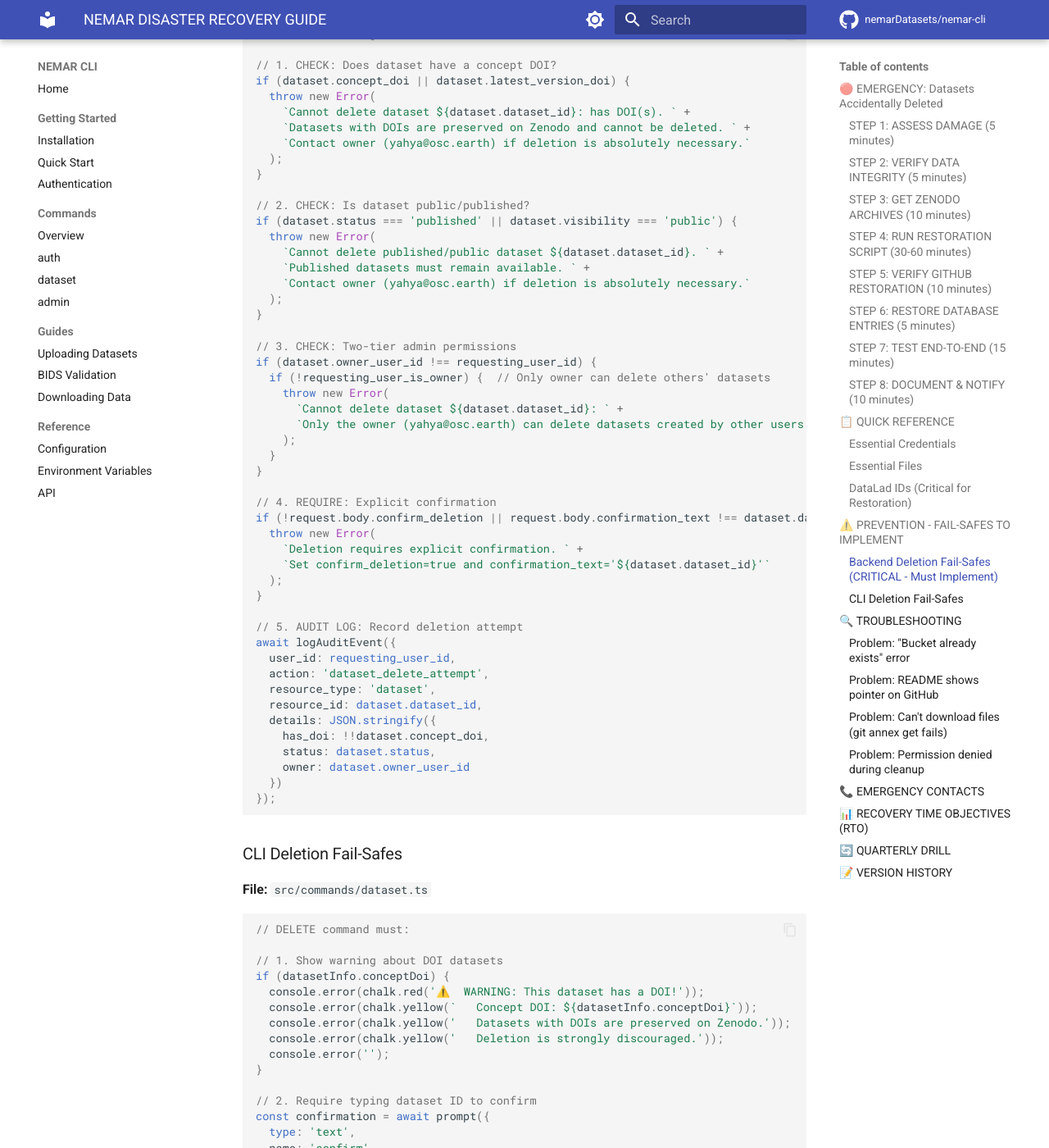
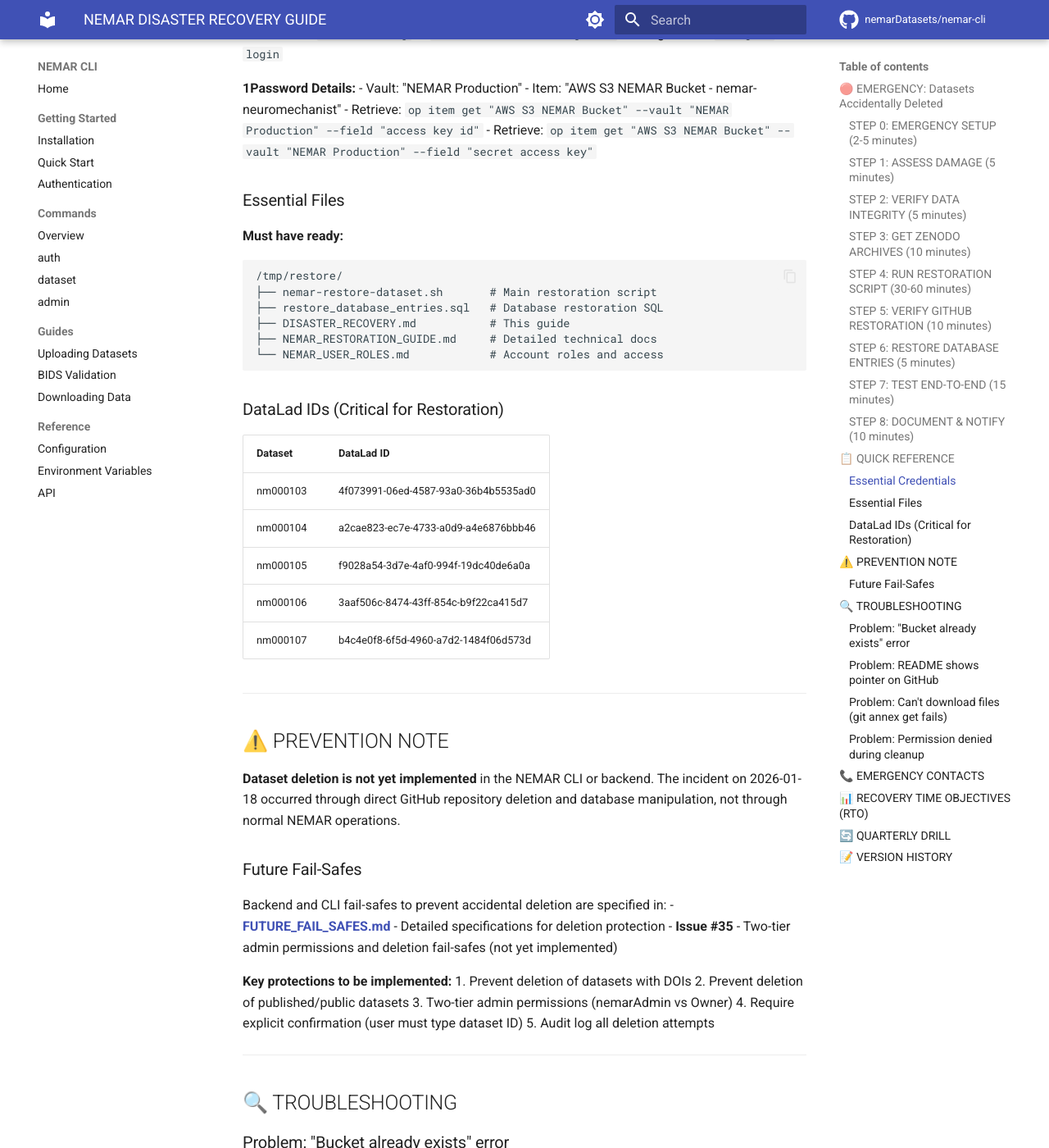
Before and after one commit to nemarOrg/nemar-cli, an MkDocs documentation site: the page built from docs/disaster-recovery/DISASTER_RECOVERY.md, in a window 1280 px wide and 1400 px high, scrolled down 5683 px. Shown: the whole window at 82% size. Built offline with MkDocs 1.6.1 and Material for MkDocs 9.7.7, drawn with Linux system fonts in a browser that asks for light colours; comment, search, counter and statistics services are not loaded; some of the changed text lies outside the part shown.

Commit message:
Fix critical security issues and improve disaster recovery procedures
This commit addresses all critical and important issues found during comprehensive PR review.

Security Fixes (P0):
- Remove hardcoded AWS Access Key ID from documentation (replaced with 1Password placeholders)
- Add comprehensive input validation to nemar-restore-dataset.sh (prevents command injection)
- Validate dataset_id, version, zenodo_doi, datalad_id formats with regex

Bug Fixes:
- Fix URL registration counter subshell scope issue (use process substitution)
- Fix git push branch detection (detect actual branch instead of main/master fallback)

Script Improvements:
- Add cleanup trap handler to remove partially created GitHub repos on failure
- Make SSH host configurable via SSH_HOST environment variable (default: github.com)
- Make SQL script idempotent with INSERT OR REPLACE for dataset entries

Documentation Improvements:
- Move non-existent fail-safes to separate FUTURE_FAIL_SAFES.md (prevents confusion during emergencies)
- Add Step 0 emergency setup instructions (download files, verify tools, authenticate)
- Fix Zenodo download instructions with complete URLs for all 5 datasets
- Fix email address inconsistency (use nemarRestore@osc.earth consistently)
- Add 1Password retrieval instructions with vault and item names

Files Modified:
- docs/disaster-recovery/DISASTER_RECOVERY.md
- docs/disaster-recovery/NEMAR_RESTORATION_GUIDE.md
- docs/disaster-recovery/FUTURE_FAIL_SAFES.md (new)
- scripts/nemar-restore-dataset.sh
- scripts/restore_database_entries.sql

Addresses review findings from PR #38

````diff
--- a/docs/disaster-recovery/DISASTER_RECOVERY.md
+++ b/docs/disaster-recovery/DISASTER_RECOVERY.md
@@ -12,6 +12,38 @@
 ## 🔴 EMERGENCY: Datasets Accidentally Deleted
 
 **TIME IS CRITICAL** - Follow these steps immediately:
+
+### STEP 0: EMERGENCY SETUP (2-5 minutes)
+
+**If this is your first time responding to an emergency**, setup the environment:
+
+```bash
+# 1. Create restore directory
+mkdir -p /tmp/restore && cd /tmp/restore
+
+# 2. Download restoration files from GitHub
+curl -L "https://raw.githubusercontent.com/nemarDatasets/nemar-cli/main/scripts/nemar-restore-dataset.sh" -o nemar-restore-dataset.sh
+curl -L "https://raw.githubusercontent.com/nemarDatasets/nemar-cli/main/scripts/restore_database_entries.sql" -o restore_database_entries.sql
+curl -L "https://raw.githubusercontent.com/nemarDatasets/nemar-cli/main/docs/disaster-recovery/DISASTER_RECOVERY.md" -o DISASTER_RECOVERY.md
+chmod +x nemar-restore-dataset.sh
+
+# 3. Verify tools are installed
+command -v git && echo "✓ git" || echo "✗ git - install with: brew install git"
+command -v git-annex && echo "✓ git-annex" || echo "✗ git-annex - install with: brew install git-annex"
+command -v gh && echo "✓ gh CLI" || echo "✗ gh CLI - install with: brew install gh"
+command -v aws && echo "✓ aws CLI" || echo "✗ aws CLI - install with: brew install awscli"
+command -v wrangler && echo "✓ wrangler" || echo "✗ wrangler - install with: npm install -g wrangler"
+
+# 4. Authenticate to services
+gh auth status || gh auth login
+wrangler whoami || wrangler login
+```
+
+**Expected time:** 2 minutes if tools installed, 15-30 minutes if tools must be installed
+
+**Proceed to STEP 1 once setup is complete.**
+
+---
 
 ### STEP 1: ASSESS DAMAGE (5 minutes)
 
@@ -62,12 +94,25 @@
 gh repo view nemarDatasets/.github --web
 
 # Download archives for each missing dataset
+# IMPORTANT: Visit each Zenodo record page to find the exact filename and latest version
+# Example: https://zenodo.org/records/17613958 → click Files section → copy download link
+
 cd /tmp/restore
-for doi in 17306881 17613953 17613958 17613961 17613963; do
-  # Find latest version from Zenodo page
-  # Download: https://zenodo.org/records/{doi}/files/{dataset_id}-v{version}.zip?download=1
-  curl -L "https://zenodo.org/records/${doi}/files/..." -o "nm00010X-vX.X.X.zip"
-done
+
+# nm000103 (HBN-EEG NC v1.0.0)
+curl -L "https://zenodo.org/records/17306881/files/nm000103-v1.0.0.zip?download=1" -o "nm000103-v1.0.0.zip"
+
+# nm000104 (emg2qwerty v1.1.0)
+curl -L "https://zenodo.org/records/17613953/files/nm000104-v1.1.0.zip?download=1" -o "nm000104-v1.1.0.zip"
+
+# nm000105 (discrete_gestures v1.1.0)
+curl -L "https://zenodo.org/records/17613958/files/nm000105-v1.1.0.zip?download=1" -o "nm000105-v1.1.0.zip"
+
+# nm000106 (handwriting v1.1.0)
+curl -L "https://zenodo.org/records/17613961/files/nm000106-v1.1.0.zip?download=1" -o "nm000106-v1.1.0.zip"
+
+# nm000107 (wrist v1.1.0)
+curl -L "https://zenodo.org/records/17613963/files/nm000107-v1.1.0.zip?download=1" -o "nm000107-v1.1.0.zip"
 ```
 
 **Dataset → Zenodo Mapping:**
@@ -251,10 +296,16 @@
 ### Essential Credentials
 
 **Store in 1Password:**
-- AWS Access Key ID: `AKIASZJLRMPHWL33WDUL`
-- AWS Secret Access Key: `[retrieve from 1Password]`
+- AWS Access Key ID: `<retrieve from 1Password: NEMAR Production vault>`
+- AWS Secret Access Key: `<retrieve from 1Password: NEMAR Production vault>`
 - GitHub SSH: `~/.ssh/config` → `nemar-neuromechanist-github`
 - Wrangler auth: `wrangler login`
+
+**1Password Details:**
+- Vault: "NEMAR Production"
+- Item: "AWS S3 NEMAR Bucket - nemar-neuromechanist"
+- Retrieve: `op item get "AWS S3 NEMAR Bucket" --vault "NEMAR Production" --field "access key id"`
+- Retrieve: `op item get "AWS S3 NEMAR Bucket" --vault "NEMAR Production" --field "secret access key"`
 
 ### Essential Files
 
@@ -280,113 +331,22 @@
 
 ---
 
-## ⚠️ PREVENTION - FAIL-SAFES TO IMPLEMENT
+## ⚠️ PREVENTION NOTE
 
-### Backend Deletion Fail-Safes (CRITICAL - Must Implement)
+**Dataset deletion is not yet implemented** in the NEMAR CLI or backend. The incident on 2026-01-18 occurred through direct GitHub repository deletion and database manipulation, not through normal NEMAR operations.
 
-**File:** `backend/src/routes/datasets.ts`
+### Future Fail-Safes
 
-```typescript
-// BEFORE allowing deletion, check:
+Backend and CLI fail-safes to prevent accidental deletion are specified in:
+- **[FUTURE_FAIL_SAFES.md](./FUTURE_FAIL_SAFES.md)** - Detailed specifications for deletion protection
+- **Issue #35** - Two-tier admin permissions and deletion fail-safes (not yet implemented)
 
-// 1. CHECK: Does dataset have a concept DOI?
-if (dataset.concept_doi || dataset.latest_version_doi) {
-  throw new Error(
-    `Cannot delete dataset ${dataset.dataset_id}: has DOI(s). ` +
-    `Datasets with DOIs are preserved on Zenodo and cannot be deleted. ` +
-    `Contact owner (yahya@osc.earth) if deletion is absolutely necessary.`
-  );
-}
-
-// 2. CHECK: Is dataset public/published?
-if (dataset.status === 'published' || dataset.visibility === 'public') {
-  throw new Error(
-    `Cannot delete published/public dataset ${dataset.dataset_id}. ` +
-    `Published datasets must remain available. ` +
-    `Contact owner (yahya@osc.earth) if deletion is absolutely necessary.`
-  );
-}
-
-// 3. CHECK: Two-tier admin permissions
-if (dataset.owner_user_id !== requesting_user_id) {
-  if (!requesting_user_is_owner) {  // Only owner can delete others' datasets
-    throw new Error(
-      `Cannot delete dataset ${dataset.dataset_id}: ` +
-      `Only the owner (yahya@osc.earth) can delete datasets created by other users.`
-    );
-  }
-}
-
-// 4. REQUIRE: Explicit confirmation
-if (!request.body.confirm_deletion || request.body.confirmation_text !== dataset.dataset_id) {
-  throw new Error(
-    `Deletion requires explicit confirmation. ` +
-    `Set confirm_deletion=true and confirmation_text='${dataset.dataset_id}'`
-  );
-}
-
-// 5. AUDIT LOG: Record deletion attempt
-await logAuditEvent({
-  user_id: requesting_user_id,
-  action: 'dataset_delete_attempt',
-  resource_type: 'dataset',
-  resource_id: dataset.dataset_id,
-  details: JSON.stringify({
-    has_doi: !!dataset.concept_doi,
-    status: dataset.status,
-    owner: dataset.owner_user_id
-  })
-});
-```
-
-### CLI Deletion Fail-Safes
-
-**File:** `src/commands/dataset.ts`
-
-```typescript
-// DELETE command must:
-
-// 1. Show warning about DOI datasets
-if (datasetInfo.conceptDoi) {
-  console.error(chalk.red('⚠️  WARNING: This dataset has a DOI!'));
-  console.error(chalk.yellow(`   Concept DOI: ${datasetInfo.conceptDoi}`));
-  console.error(chalk.yellow('   Datasets with DOIs are preserved on Zenodo.'));
-  console.error(chalk.yellow('   Deletion is strongly discouraged.'));
-  console.error('');
-}
-
-// 2. Require typing dataset ID to confirm
-const confirmation = await prompt({
-  type: 'text',
-  name: 'confirm',
-  message: `Type the dataset ID '${datasetId}' to confirm deletion:`
-});
-
-if (confirmation.confirm !== datasetId) {
-  console.error(chalk.red('Deletion cancelled: confirmation did not match'));
-  process.exit(1);
-}
-
-// 3. Show what will be deleted
-console.log(chalk.yellow('\nThe following will be deleted:'));
-console.log(chalk.yellow(`  • GitHub repository: nemarDatasets/${datasetId}`));
-console.log(chalk.yellow(`  • Database entry`));
-console.log(chalk.yellow(`  • S3 bucket: s3://nemar/${datasetId}/`));
-console.log('');
-
-// 4. Final confirmation
-const finalConfirm = await prompt({
-  type: 'confirm',
-  name: 'final',
-  message: 'Are you ABSOLUTELY SURE?',
-  initial: false
-});
-
-if (!finalConfirm.final) {
-  console.error(chalk.green('Deletion cancelled'));
-  process.exit(0);
-}
-```
+**Key protections to be implemented:**
+1. Prevent deletion of datasets with DOIs
+2. Prevent deletion of published/public datasets
+3. Two-tier admin permissions (nemarAdmin vs Owner)
+4. Require explicit confirmation (user must type dataset ID)
+5. Audit log all deletion attempts
 
 ---
 
````
Also changed, not shown: docs/disaster-recovery/FUTURE_FAIL_SAFES.md (added, +188 -0 lines), docs/disaster-recovery/NEMAR_RESTORATION_GUIDE.md (+11 -11 lines), 2 other files.
